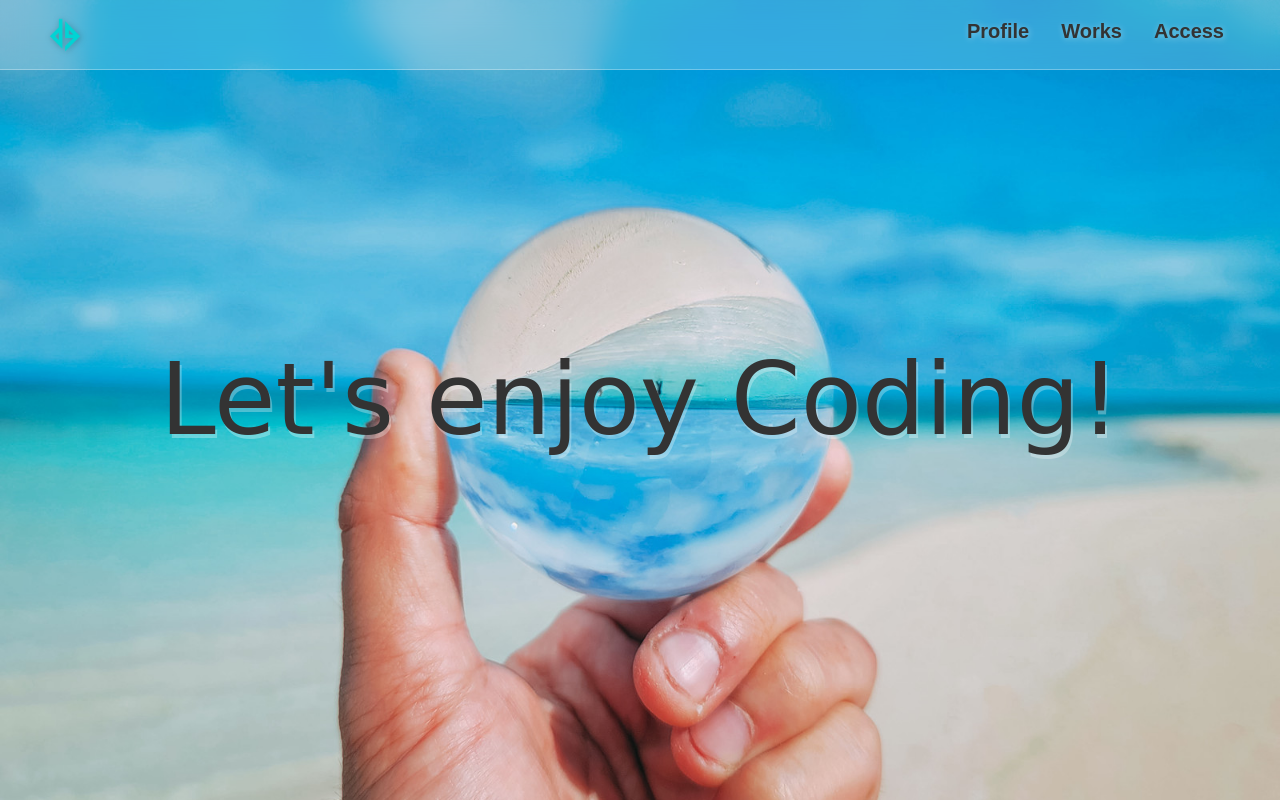
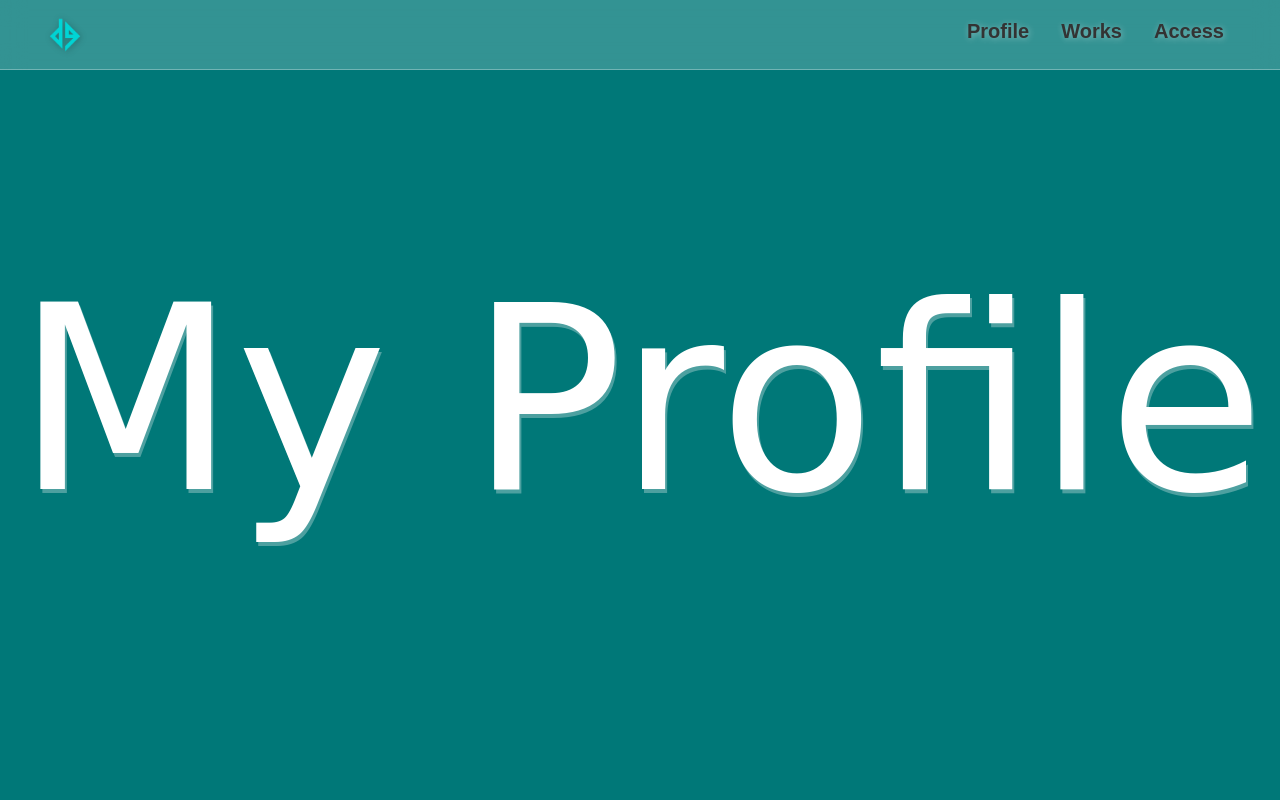
Before and after one commit to itnav/labtext-webbasic-profile-renren, a plain HTML site: page index.html in a window 1280 px wide. Shown: the top 802 px of the page. Drawn offline with nearby package versions, Linux system fonts and the light colour scheme; a web font is replaced by a local one.

Commit message:
update renewal firstview

```diff
--- a/index.html
+++ b/index.html
@@ -29,13 +29,9 @@
       </nav>
     </header>
 
-    <!-- Swiper -->
-    <div class="swiper-container">
-      <div class="swiper-wrapper">
-        <div class="swiper-slide"><img src="images/photo1.jpg" /></div>
-        <div class="swiper-slide"><img src="images/photo2.jpg" /></div>
-      </div>
-      <h1 class="top-title is-flex">Let's enjoy Coding!</h1>
+    <!-- Firstview -->
+    <div class="firstview">
+      <h1 class="top-title is-flex" id="topTitle">My Profile</h1>
     </div>
 
     <!-- Profile -->
--- a/scripts/main.js
+++ b/scripts/main.js
@@ -25,3 +25,25 @@ Array.from(navLink).forEach((link) => {
     header.classList.toggle("active");
   });
 });
+
+const topTitleElement = document.getElementById("topTitle");
+
+document.addEventListener("mousemove", (event) => {
+  const widthPercentage = (event.clientX / window.innerWidth) * 100;
+  const heightPercentage = (event.clientY / window.innerHeight) * 50;
+  if (topTitleElement) {
+    topTitleElement.style.fontVariationSettings = `'rnds' ${widthPercentage}, 'dtsz' ${heightPercentage + 50}`;
+  }
+});
+
+const adjustFontSize = () => {
+  if (topTitleElement) {
+    const screenWidth = window.innerWidth;
+    const textLength = topTitleElement.textContent.length;
+    const fontSize = (screenWidth * 2) / textLength;
+    topTitleElement.style.fontSize = `${fontSize}px`;
+  }
+};
+
+window.addEventListener("load", adjustFontSize);
+window.addEventListener("resize", adjustFontSize);
--- a/styles/sass/style.sass
+++ b/styles/sass/style.sass
@@ -80,31 +80,19 @@ a
 
 /* firstview */
 
-.swiper-container
-  position: relative
-  z-index: -1
+.firstview
+  width: 100%
+  height: 100vh
 
-  .swiper-wrapper .swiper-slide
-    width: 100vw
-    height: 100vh
-
-    img
-      width: 100%
-      height: 100%
-      object-fit: cover
+  background-color: #007878
+  display: flex
+  align-items: center
+  justify-content: center
 
   .top-title
-    font-weight: normal
     font-family: "Dont-GR-Square", cursive
-    width: 100%
-    height: 100%
-    position: absolute
-    top: 0
-    left: 0
-    align-items: center
-    justify-content: center
-    font-size: 100px
-    z-index: 1
+    display: block
+    color: #fff
     text-shadow: 2px 4px 0px rgba(255, 255, 255, 0.3)
 
 /* section */
```
Also changed, not shown: styles/style.css.
